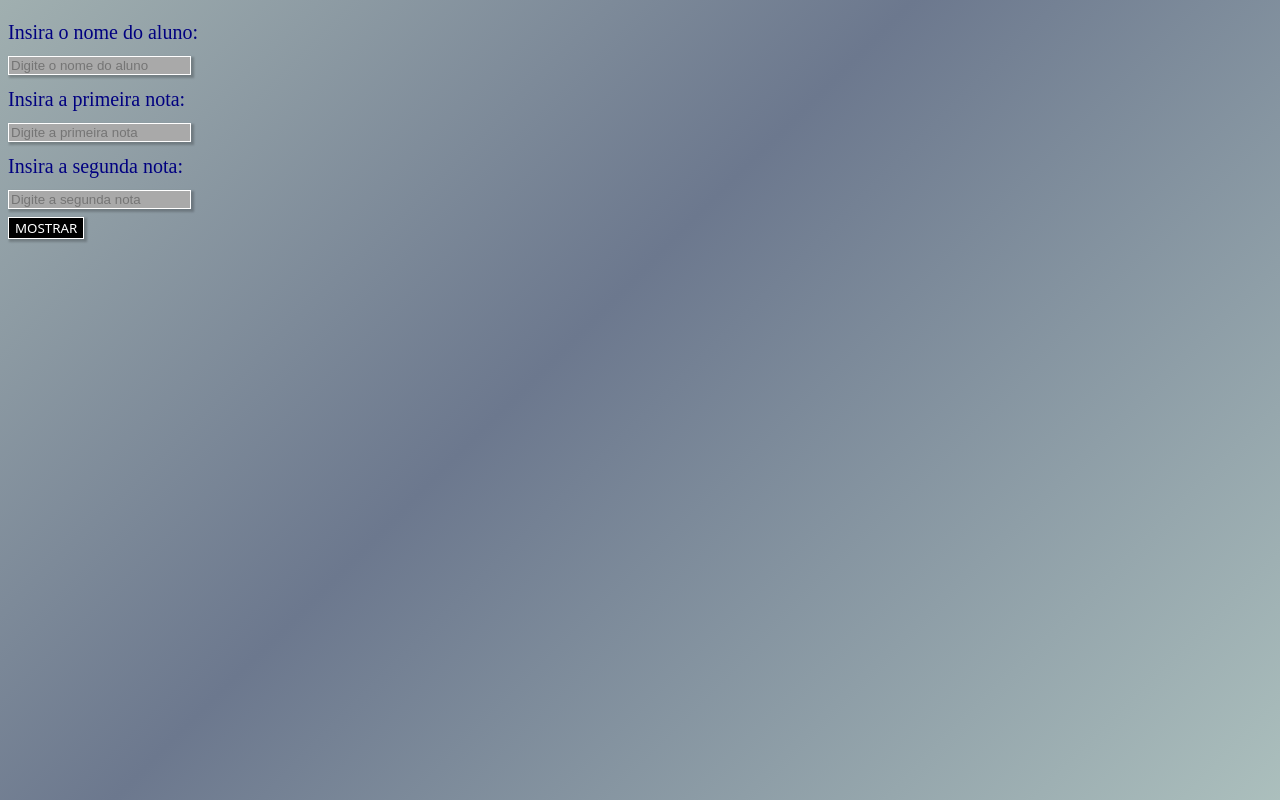
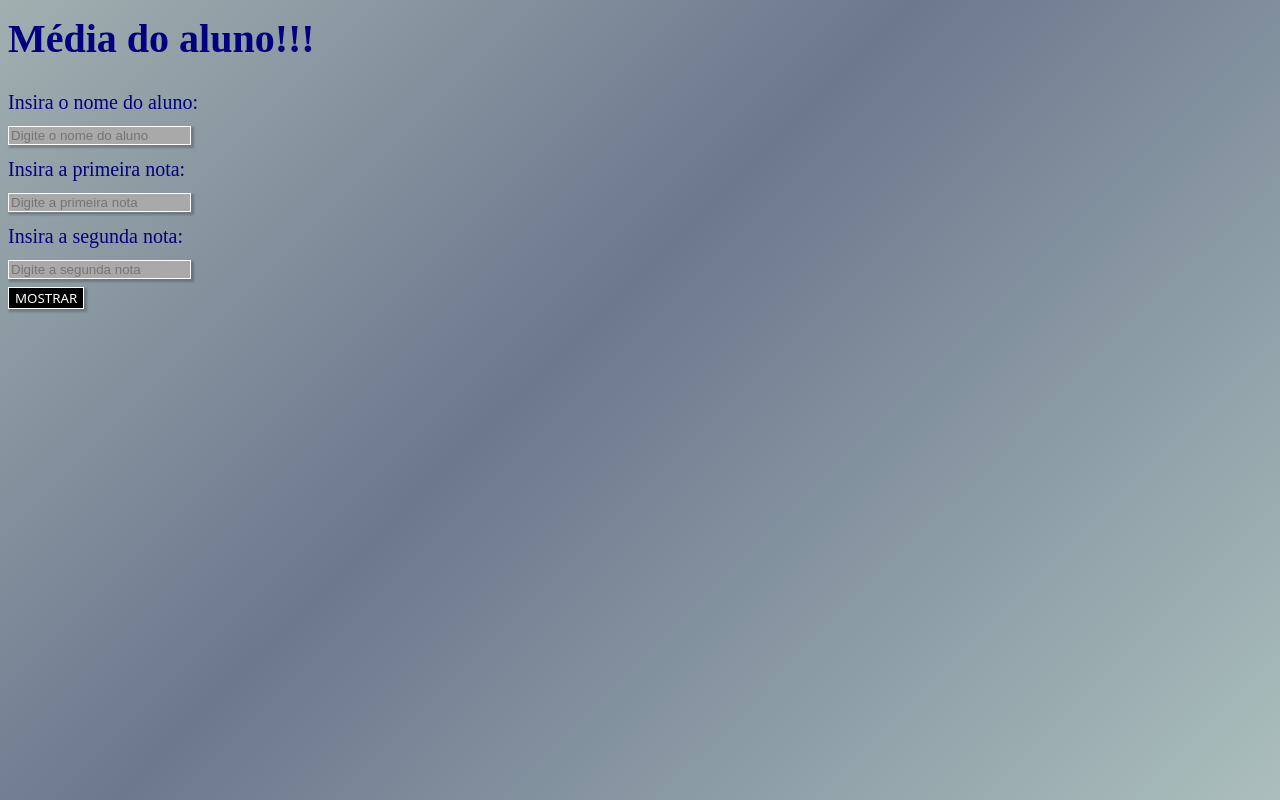
Before and after one commit to vinimelesque/MediaAlunoJS, a plain HTML site: page index.html in a window 1280 px wide. Drawn offline with Linux system fonts and the light colour scheme.

Commit message:
add title (h1)

```diff
--- a/index.html
+++ b/index.html
@@ -14,6 +14,9 @@
 <body>
 
     <div class="header">
+
+        <h1> Média do aluno!!!</h1>
+        </br>
 
         <p> Insira o nome do aluno: </p>
         <input class="text" type="text" id="nome" placeholder="Digite o nome do aluno" /> </br>
```
